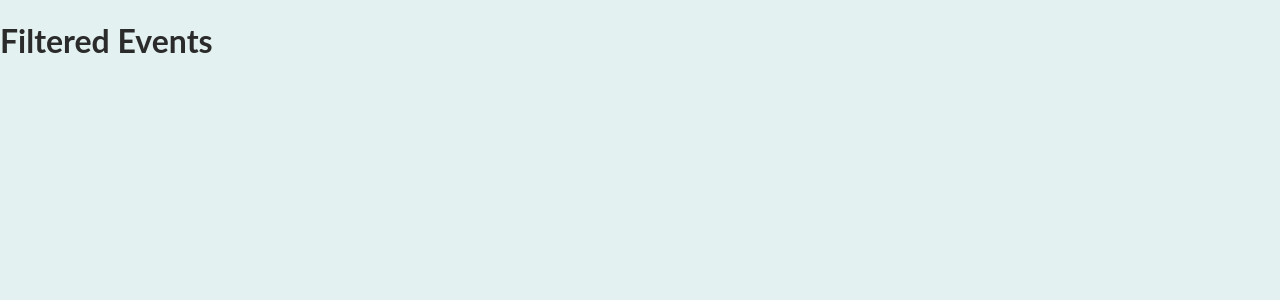
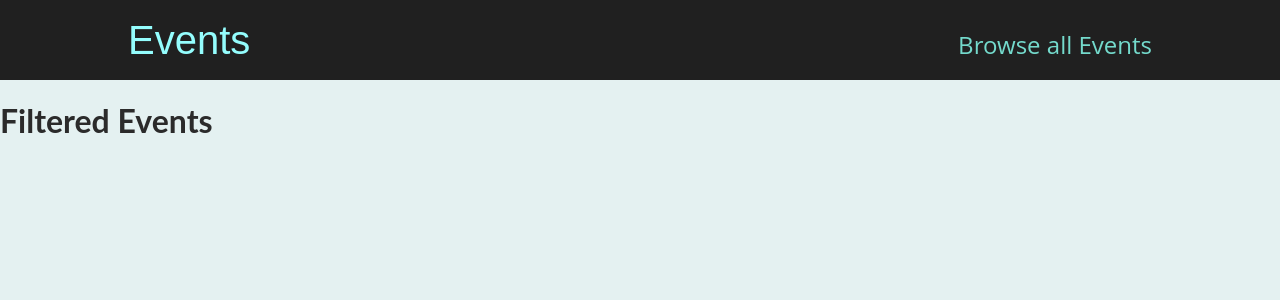
Before and after one commit to atharvakutwal2002/Events, a Next.js app: page /events in a window 1280 px wide. Shown: the top 300 px of the page. Built offline with nearby package versions, Linux system fonts and the light colour scheme.

Commit message:
header configured

```diff
--- /dev/null
+++ b/components/layout/layout.js
@@ -0,0 +1,12 @@
+import { Fragment } from "react"
+import MainHeader from "./main-header"
+
+function Layout(props){
+    return <Fragment>
+
+        <MainHeader/>
+        <main>{props.children}</main>
+    </Fragment>
+}
+
+export default Layout
--- /dev/null
+++ b/components/layout/main-header.js
@@ -0,0 +1,19 @@
+import Link from 'next/link'
+import classes from './main-header.module.css'
+
+function MainHeader(){
+    return <header className={classes.header}>
+        <div className={classes.logo}>
+            <Link href="/">Events</Link>
+        </div>
+        <nav className={classes.navigation}>
+            <ul>
+                <li>
+                    <Link href="/events"> Browse all Events</Link>
+                </li>
+            </ul>
+        </nav>
+    </header>
+}
+
+export default MainHeader
--- /dev/null
+++ b/components/layout/main-header.module.css
@@ -0,0 +1,41 @@
+.header {
+  width: 100%;
+  display: flex;
+  justify-content: space-between;
+  align-items: baseline;
+  padding: 1rem 10%;
+  height: 5rem;
+  background-color: #202020;
+}
+
+.logo {
+  font-size: 1.5rem;
+  color: white;
+  font-family: "Fira", sans-serif;
+  height: 100%;
+  display: flex;
+  justify-content: center;
+  align-items: center;
+  color: #94fdfd;
+}
+
+.logo a {
+  text-decoration: none;
+  color: #94fdfd;
+}
+
+.navigation a {
+  text-decoration: none;
+  color: #74dacc;
+  font-size: 1rem;
+}
+
+@media (min-width: 768px) {
+  .logo {
+    font-size: 2.5rem;
+  }
+
+  .navigation a {
+    font-size: 1.5rem;
+  }
+}
--- a/pages/_app.js
+++ b/pages/_app.js
@@ -1,7 +1,12 @@
-import '../styles/globals.css'
+import Layout from "../components/layout/layout";
+import "../styles/globals.css";
 
 function MyApp({ Component, pageProps }) {
-  return <Component {...pageProps} />
+  return (
+    <Layout>
+      <Component {...pageProps} />
+    </Layout>
+  );
 }
 
-export default MyApp
+export default MyApp;
```
Also changed, not shown: pages/events/index.js (+6 -1 lines).
